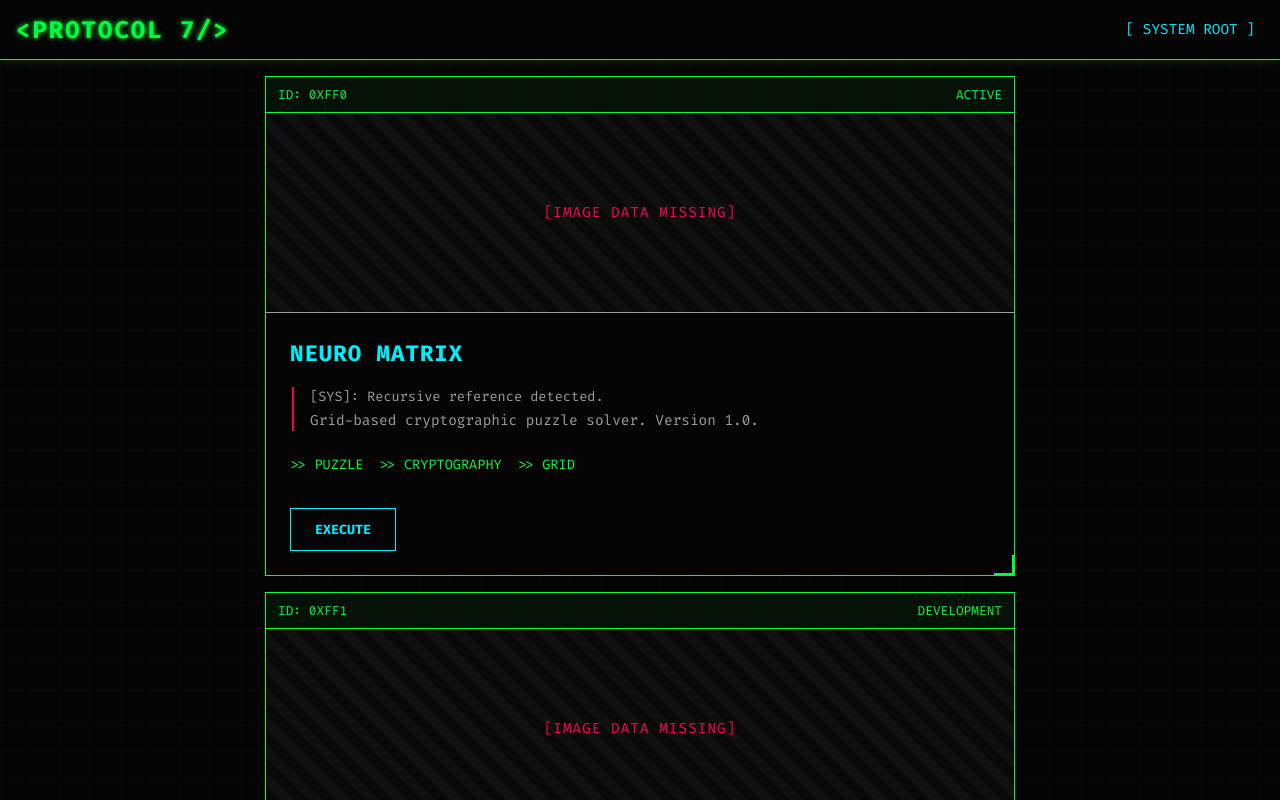
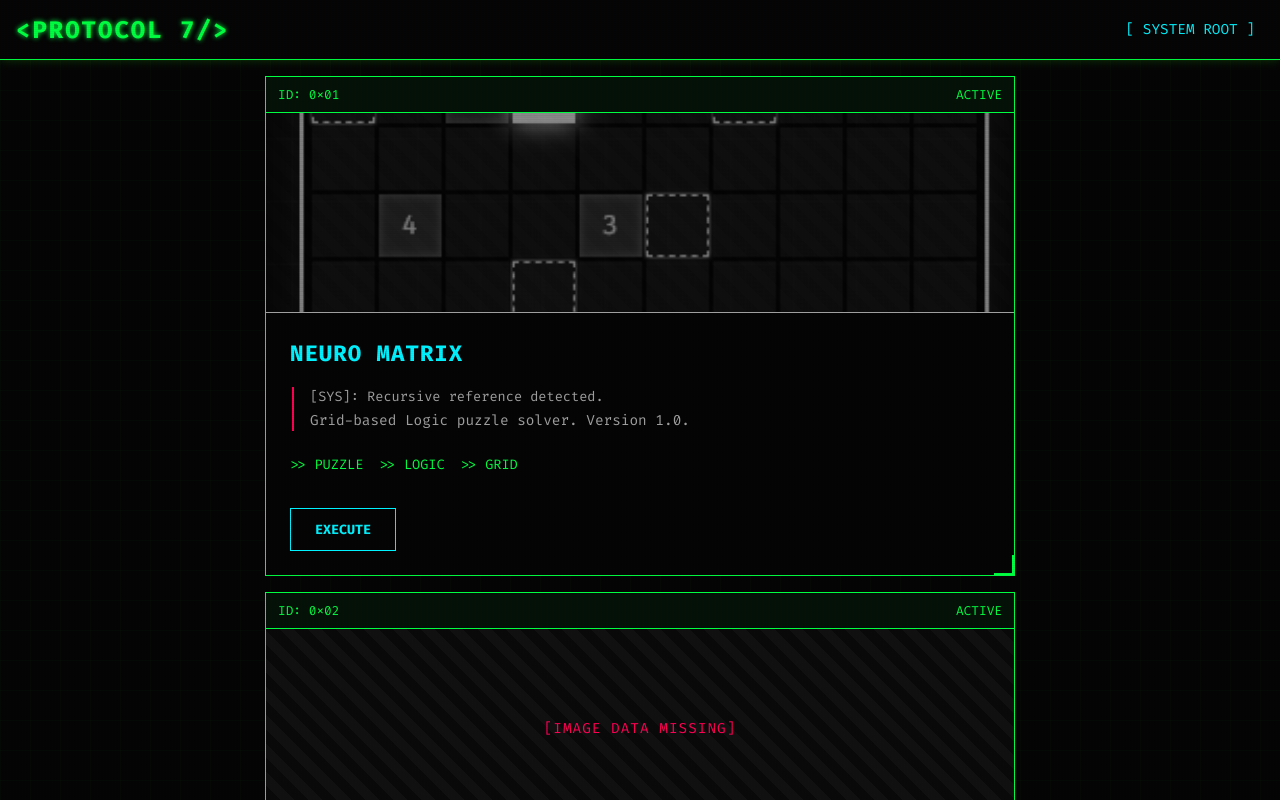
Before and after one commit to JohnVdC/johnvdc.github.io, a React (Vite) app: page / in a window 1280 px wide. Built offline with nearby package versions, Linux system fonts and the light colour scheme.

Commit message:
feat: Add ProjectCard component with styling and initial project data.

```diff
--- a/src/components/feed/ProjectCard.module.css
+++ b/src/components/feed/ProjectCard.module.css
@@ -33,7 +33,7 @@
   border-bottom: 1px solid var(--color-neon-green);
   font-size: 0.8rem;
   color: var(--color-neon-green);
-  text-transform: uppercase;
+  /* text-transform: uppercase;  <-- Removed to allow 0x01 casing */
   background: rgba(0, 255, 65, 0.05);
 }
 
@@ -60,6 +60,20 @@
   color: var(--color-red);
   font-size: 0.9rem;
   letter-spacing: 1px;
+}
+
+.thumbnailImage {
+  width: 100%;
+  height: 100%;
+  object-fit: cover; /* or contain, depending on preference. Cover is usually better for filling the card */
+  opacity: 0.8;
+  mix-blend-mode: luminosity; /* Keeps it looking techy/integrated */
+  transition: all 0.2s;
+}
+
+.card:hover .thumbnailImage {
+  opacity: 1;
+  mix-blend-mode: normal;
 }
 
 /* Content Body */
--- a/src/components/feed/ProjectCard.tsx
+++ b/src/components/feed/ProjectCard.tsx
@@ -22,14 +22,21 @@
     <article className={styles.card}>
       {/* Header Bar */}
       <div className={styles.header}>
-        <span>ID: {project.id.toUpperCase().replace("PROJ-", "0xFF")}</span>
+        <span>ID: {project.id}</span>
         <span>{project.status.toUpperCase()}</span>
       </div>
 
       {/* Image Area */}
       <div className={styles.imageArea}>
-        {/* We can restore the thumbnail logic later if needed */}
-        <span className={styles.missingData}>[IMAGE DATA MISSING]</span>
+        {project.thumbnail ? (
+          <img
+            src={project.thumbnail}
+            alt={project.title}
+            className={styles.thumbnailImage}
+          />
+        ) : (
+          <span className={styles.missingData}>[IMAGE DATA MISSING]</span>
+        )}
       </div>
 
       {/* Body */}
--- a/src/data/projects.ts
+++ b/src/data/projects.ts
@@ -1,10 +1,20 @@
 import type { Project } from '../types/Project';
 
-export const PROJECTS: Project[] = Array.from({ length: 6 }).map((_, i) => ({
-  id: `proj-${i}`,
-  title: i === 0 ? 'NEURO MATRIX' : `PROJECT_SEQUENCE_${i.toString().padStart(3, '0')}`,
-  description: i === 0 ? 'Grid-based cryptographic puzzle solver. Version 1.0.' : `CLASSIFIED DEVELOPMENT. SUB-ROUTINE ${i * 1337} ACTIVE. WAITING FOR INPUT.`,
-  status: i % 3 === 0 ? 'active' : 'development',
-  tags: i === 0 ? ['PUZZLE', 'CRYPTOGRAPHY', 'GRID'] : ['REACT', 'CYBERPUNK', 'VITE'],
-  route: i === 0 ? '/neuro-matrix' : undefined,
-}));
+export const PROJECTS: Project[] = [
+  {
+    id: '0x01',
+    title: 'NEURO MATRIX',
+    description: 'Grid-based Logic puzzle solver. Version 1.0.',
+    status: 'active',
+    tags: ['PUZZLE', 'LOGIC', 'GRID'],
+    route: '/neuro-matrix',
+    thumbnail: '/assets/neuro-matrix-thumb.png',
+  },
+  {
+    id: '0x02',
+    title: 'PROTOCOL 7 (SELF)',
+    description: 'Recursive reference detected. The interface you are currently navigating. Theme: Cybernetic HUD.',
+    status: 'active',
+    tags: ['DESIGN', 'CSS', 'TERMINAL'],
+  }
+];
```
Also changed, not shown: public/assets/neuro-matrix-thumb.png (added).
